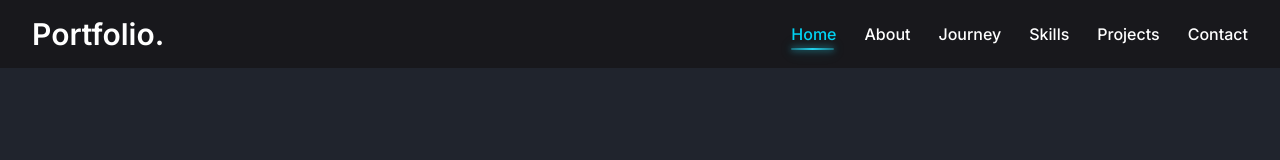
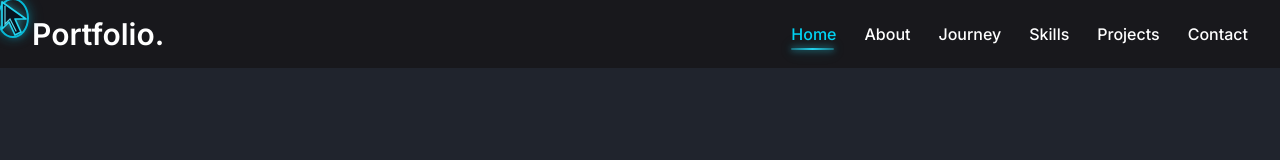
Before and after one commit to matthew17n/Portfolio, a React (Vite) app: page /#home in a window 1280 px wide. Shown: the top 160 px of the page. Built offline with nearby package versions, Linux system fonts and the light colour scheme.

Commit message:
Add custom cursor styles and animations

```diff
--- a/src/index.css
+++ b/src/index.css
@@ -595,3 +595,80 @@ body {
         transition: none !important;
     }
 }
+
+.custom-cursor {
+    position: fixed;
+    top: 0;
+    left: 0;
+    z-index: 99999;
+    width: 32px;
+    height: 40px;
+    pointer-events: none;
+    opacity: 0;
+    transform: translate(-3px, -2px);
+    transition: opacity 180ms ease;
+    will-change: left, top, transform;
+}
+
+.custom-cursor.cursor-visible {
+    opacity: 1;
+}
+
+.cyber-arrow {
+    position: relative;
+    z-index: 2;
+    display: block;
+    width: 32px;
+    height: 40px;
+    filter: drop-shadow(0 0 4px rgba(34, 211, 238, 0.5));
+    transform-origin: 15% 10%;
+    transition:
+        transform 180ms ease,
+        filter 180ms ease;
+}
+
+.cyber-arrow svg {
+    display: block;
+    overflow: visible;
+}
+
+.cyber-cursor-glow {
+    position: absolute;
+    top: 5px;
+    left: 3px;
+    width: 25px;
+    height: 25px;
+    border-radius: 50%;
+    background: rgba(34, 211, 238, 0.16);
+    filter: blur(12px);
+    opacity: 0.65;
+    transition:
+        opacity 180ms ease,
+        transform 180ms ease;
+}
+
+.custom-cursor.cursor-hover .cyber-arrow {
+    transform: scale(1.16) rotate(-5deg);
+    filter: drop-shadow(0 0 7px rgba(34, 211, 238, 0.9));
+}
+
+.custom-cursor.cursor-hover .cyber-cursor-glow {
+    opacity: 1;
+    transform: scale(1.5);
+}
+
+.custom-cursor.cursor-click .cyber-arrow {
+    transform: scale(0.88);
+}
+
+.custom-cursor.cursor-click .cyber-cursor-glow {
+    transform: scale(0.75);
+    opacity: 1;
+}
+
+
+@media (pointer: coarse), (prefers-reduced-motion: reduce) {
+    .custom-cursor {
+        display: none !important;
+    }
+}
```
